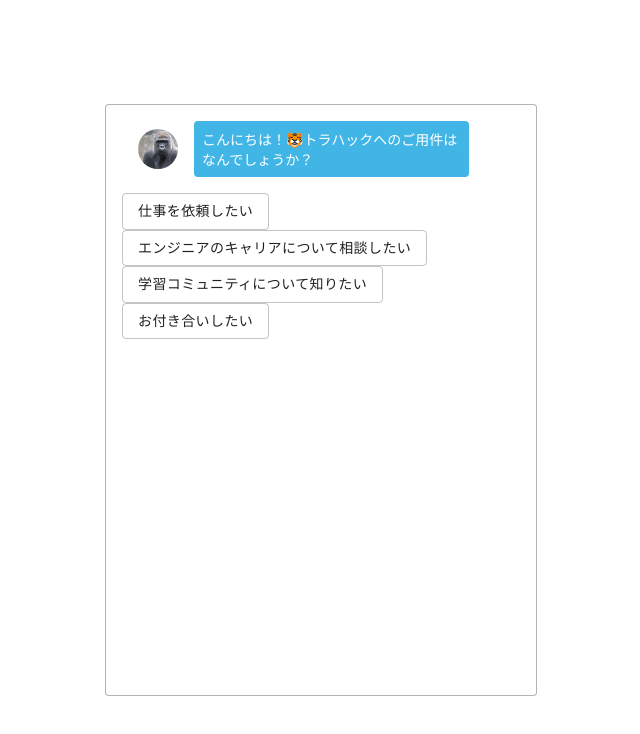
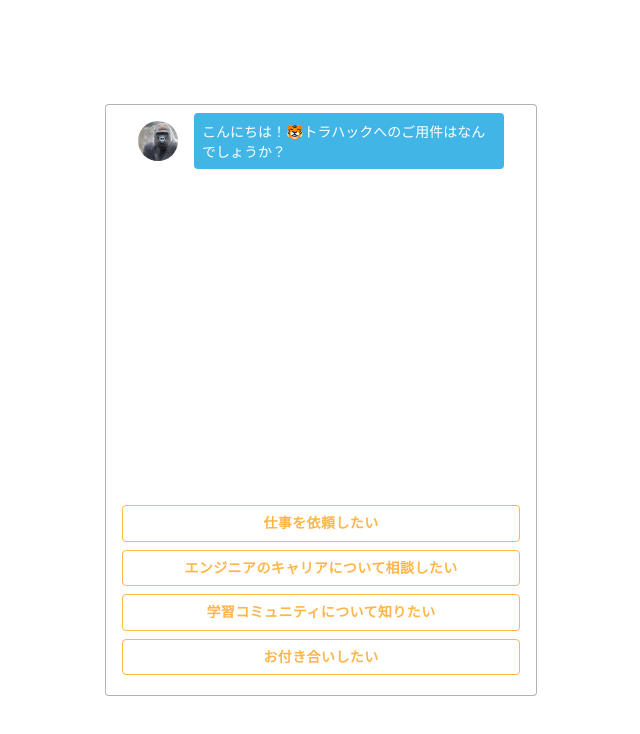
Before and after one commit to minisera/chatbot, a React (Create React App) app: page / in a window 1280 px wide. Shown: the top 734 px of the page, without its empty margins (319-959 px from the left). Built offline with nearby package versions, Linux system fonts and the light colour scheme.

Commit message:
feat: チャットボットフォント整えるため、chatsとansewrのmaterial-ui変更

```diff
--- a/package.json
+++ b/package.json
@@ -5,6 +5,7 @@
   "dependencies": {
     "@material-ui/core": "^4.11.2",
     "@material-ui/icons": "^4.11.2",
+    "@material-ui/styles": "^4.11.2",
     "@material-ui/system": "^4.11.2",
     "@testing-library/jest-dom": "^5.11.4",
     "@testing-library/react": "^11.1.0",
--- a/public/index.html
+++ b/public/index.html
@@ -8,12 +8,12 @@
     <meta
       name="description"
       content="Web site created using create-react-app"
-    />
-    <link rel="apple-touch-icon" href="%PUBLIC_URL%/logo192.png" />
-    <link rel="manifest" href="%PUBLIC_URL%/manifest.json" />
-    <link rel="stylesheet" href="https://fonts.googleapis.com/css?family=Roboto:300,400,500,700&display=swap" />
-    <link rel="stylesheet" href="https://fonts.googleapis.com/icon?family=Material+Icons" />
-    <title>Chatbot</title>
+      />
+      <title>Chatbot</title>
+      <link rel="apple-touch-icon" href="%PUBLIC_URL%/logo192.png" />
+      <link rel="manifest" href="%PUBLIC_URL%/manifest.json" />
+      <link rel="stylesheet" href="https://fonts.googleapis.com/css?family=Roboto:300,400,500,700&display=swap" />
+      <link rel="stylesheet" href="https://fonts.googleapis.com/icon?family=Material+Icons" />
   </head>
   <body>
     <noscript>You need to enable JavaScript to run this app.</noscript>
--- a/src/components/Answer.jsx
+++ b/src/components/Answer.jsx
@@ -2,16 +2,26 @@ import React from 'react';
 import { makeStyles } from '@material-ui/core/styles';
 import Button from '@material-ui/core/Button';
 
-const useStyles = makeStyles((theme) => ({
-  root: {
-  },
-}));
+const useStyles = makeStyles( {
+    button: {
+      borderColor: "#FFB549",
+      color: "#FFB549",
+      fontWeight: 600,
+      marginBottom: "8px",
+      width: "100%",
+      "&:hover": {
+          backgroundColor: "#FFB549",
+          color: "#fff"
+      }
+    }
+});
 
 const Answer = (props) => {
   const classes = useStyles();
+
   return(
     <Button className={classes.button} variant="outlined" onClick={() => props.select(props.content,props.nextId)}>{props.content}</Button>
-  )
+  );
 }
 
 
--- a/src/components/Chats.jsx
+++ b/src/components/Chats.jsx
@@ -3,19 +3,20 @@ import { makeStyles } from '@material-ui/core/styles';
 import List from '@material-ui/core/List';
 import {Chat} from "./index";
 
-const useStyles = makeStyles((theme) => ({
-  root: {
-    width: '100%',
-    maxWidth: '36ch',
-    backgroundColor: theme.palette.background.paper,
+const useStyles = makeStyles({
+  chats : {
+    height: 400,
+    padding: 0,
+    overflow: 'auto'
   }
-}));
+});
+
 
 const Chats = (props) => {
   const classes = useStyles();
 
   return (
-    <List className={classes.root}>
+    <List className={classes.chats}>
       {props.chats.map((chat,index) => {
         return <Chat text={chat.text} type={chat.type} key={index.toString()}/>
       })}
```
Also changed, not shown: 1 other file (tests, documents, lock files or other folders).
